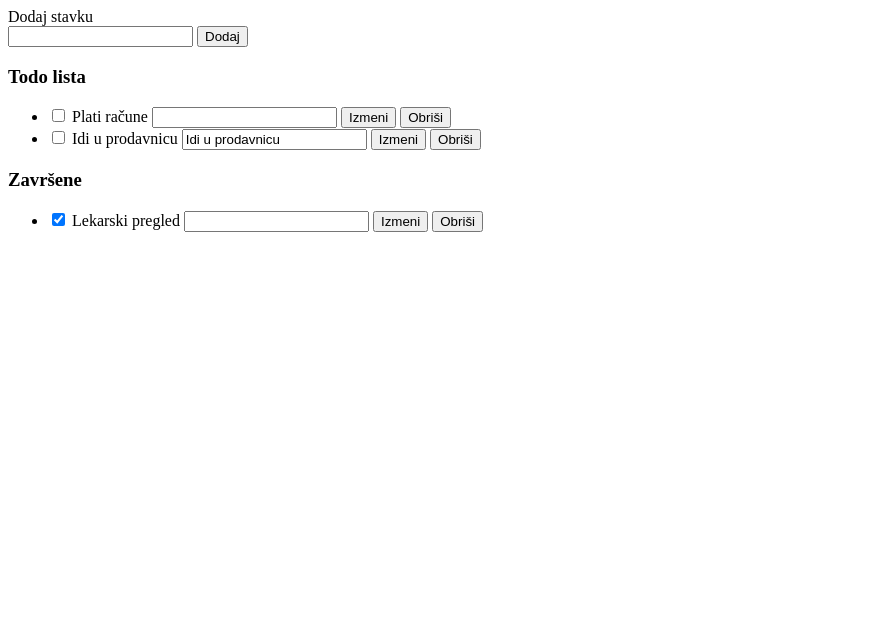
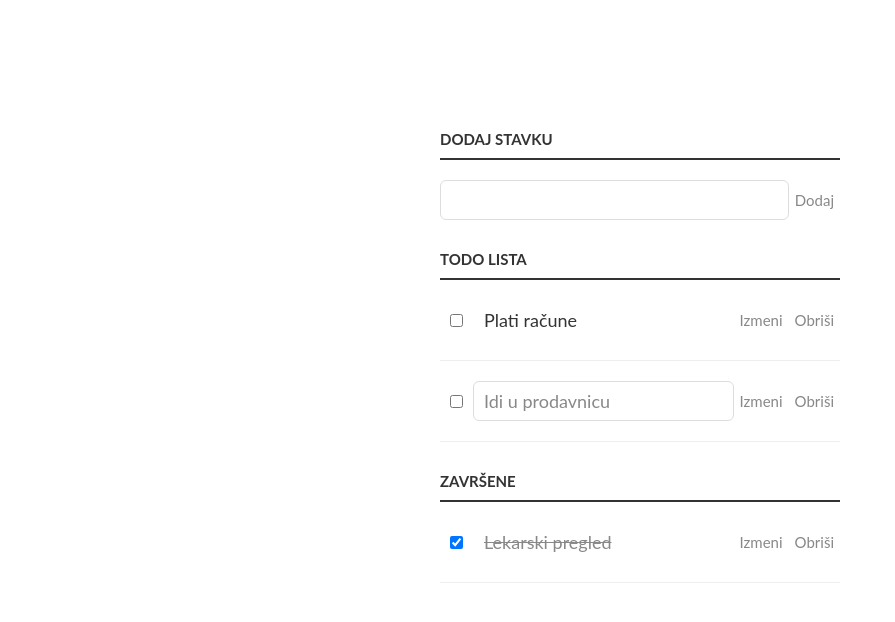
Before and after one commit to mayacoda/serverless-todo, a website built with Parcel: page index.html in a window 1280 px wide. Shown: the whole page, without its empty margins (0-895 px from the left). Built offline with nearby package versions, Linux system fonts and the light colour scheme.

Commit message:
add style.css

```diff
--- a/index.html
+++ b/index.html
@@ -3,13 +3,13 @@
 <head>
   <meta charset="utf-8" />
   <meta http-equiv="X-UA-Compatible" content="IE=edge" />
-  <title>Osnove veb programiranja - Vežba 2</title>
+  <title>Serverless Todo</title>
   <meta name="viewport" content="width=device-width, initial-scale=1" />
   <link
     rel="stylesheet"
     type="text/css"
     media="screen"
-    href="src/styles.css"
+    href="style.css"
   />
 </head>
 
@@ -52,6 +52,6 @@
     </li>
   </ul>
 </div>
-<script src="src/index.js"></script>
+<script src="index.ts"></script>
 </body>
 </html>
--- /dev/null
+++ b/style.css
@@ -0,0 +1,141 @@
+/* Basic Style */
+body {
+    background: #fff;
+    color: #333;
+    font-family: Lato, sans-serif;
+}
+
+.container {
+    display: block;
+    width: 400px;
+    margin: 100px auto 0;
+}
+
+ul {
+    margin: 0;
+    padding: 0;
+}
+
+li,
+h3 {
+    list-style: none;
+}
+
+input,
+button {
+    outline: none;
+}
+
+button {
+    background: none;
+    border: 0px;
+    color: #888;
+    font-size: 15px;
+    font-family: Lato, sans-serif;
+    cursor: pointer;
+}
+
+button:hover {
+    color: #333;
+}
+
+/* Heading */
+h3,
+label[for='new-task'] {
+    color: #333;
+    font-weight: 700;
+    font-size: 15px;
+    border-bottom: 2px solid #333;
+    padding: 30px 0 10px;
+    margin: 0;
+    text-transform: uppercase;
+}
+
+input[type='text'] {
+    margin: 0;
+    font-size: 18px;
+    line-height: 18px;
+    height: 18px;
+    padding: 10px;
+    border: 1px solid #ddd;
+    background: #fff;
+    border-radius: 6px;
+    font-family: Lato, sans-serif;
+    color: #888;
+}
+
+input[type='text']:focus {
+    color: #333;
+}
+
+/* New Task */
+.new-task-container {
+    display: flex;
+    align-items: center;
+    flex-direction: column;
+}
+
+.new-task-container > div {
+    display: flex;
+    flex-direction: row;
+    width: 100%;
+}
+
+label[for='new-task'] {
+    margin: 0 0 20px;
+    width: 100%;
+}
+
+input#new-task {
+    flex-grow: 1;
+}
+
+p > button:hover {
+    color: #0fc57c;
+}
+
+/* Task list */
+li {
+    display: flex;
+    align-items: center;
+    padding: 20px 0;
+    border-bottom: 1px solid #eee;
+}
+
+li > input[type='checkbox'] {
+    margin: 0 10px;
+}
+
+li > label {
+    flex-grow: 1;
+    font-size: 18px;
+    line-height: 40px;
+    padding: 0 0 0 11px;
+}
+
+li > input[type='text'] {
+    flex-grow: 1;
+}
+
+li > .delete:hover {
+    color: #cf2323;
+}
+
+/* Completed */
+#completed-tasks label {
+    text-decoration: line-through;
+    color: #888;
+}
+
+/* Edit Task */
+ul li input[type='text'] {
+    display: none;
+}
+
+ul li.editMode input[type='text'] {
+    display: block;
+}
+
+ul li.editMode label {
+    display: none;
+}
```
